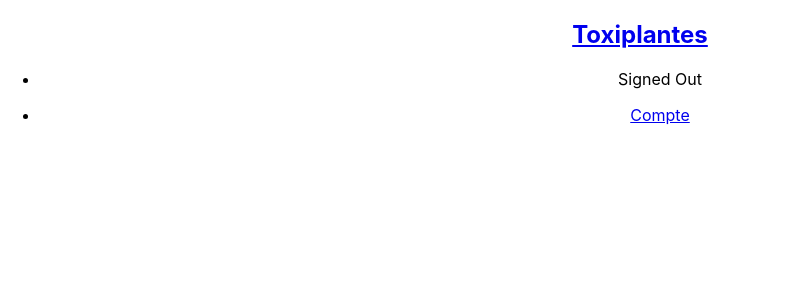
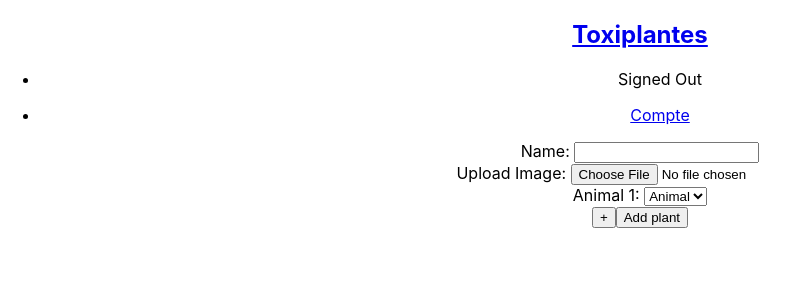
Before and after one commit to SlayerOfShadow/toxiplantes, a React (Create React App) app: page /add-plant in a window 1280 px wide. Shown: the top 300 px of the page, without its empty margins (0-799 px from the left). Built offline with nearby package versions, Linux system fonts and the light colour scheme; no server answers; the database is empty.

Commit message:
started add plant form

```diff
--- a/src/App.js
+++ b/src/App.js
@@ -6,6 +6,7 @@ import Navbar from './components/Navbar';
 import { useState, useEffect } from 'react';
 import { onAuthStateChanged } from "firebase/auth";
 import { auth } from "./firebase";
+import AddPlant from './components/AddPlant';
 
 
 function App() {
@@ -36,6 +37,7 @@ function App() {
           <Routes>
             <Route path="/" element={<Plants />} />
             {isLoggedIn && <Route path="/account" element={<Account isLoggedIn={authUser} />} />}
+            <Route path="/add-plant" element={<AddPlant/>} />
           </Routes>
         </Router>
     </div>
--- /dev/null
+++ b/src/components/AddPlant.js
@@ -0,0 +1,73 @@
+import { useEffect, useState } from "react";
+import { getFirestore, collection, getDocs } from "firebase/firestore";
+
+const AddPlant = () => {
+    const [selectCount, setSelectCount] = useState(1);
+    const [allAnimals, setAllAnimals] = useState([]);
+
+    const addSelect = () => {
+        setSelectCount(selectCount + 1);
+    };
+
+    async function getAllAnimals() {
+        const db = getFirestore();
+
+        try {
+          const animalCollection = collection(db, 'animals'); // Replace 'your_collection_name' with the actual name of your collection
+
+          const querySnapshot = await getDocs(animalCollection);
+
+          const animalNames = [];
+
+          querySnapshot.forEach((doc) => {
+            const animalData = doc.data();
+            // Assuming each document in the collection has a 'name' field
+            const animalName = animalData.name;
+            animalNames.push(animalName);
+          });
+
+          setAllAnimals(animalNames);
+        } catch (error) {
+          console.error('Error getting animals:', error);
+          throw error; // You might want to handle the error in a different way based on your application's needs
+        }
+      }
+
+      useEffect(() => {
+        getAllAnimals();
+        console.log(allAnimals);
+    }, []);
+
+    return (
+        <div>
+            <form>
+                <div className="form-group">
+                    <label htmlFor="name">Name: </label>
+                    <input type="text" id="name" name="name" />
+                </div>
+
+                <div className="form-group">
+                    <label htmlFor="image">Upload Image: </label>
+                    <input type="file" id="image" name="image" accept="image/*" />
+                </div>
+
+                <div id="dynamicSelects">
+                    {[...Array(selectCount)].map((_, index) => (
+                        <div key={index} className="form-group">
+                            <label htmlFor={`dynamicSelect${index + 1}`}>{`Animal ${index + 1}: `}</label>
+                            <select id={`dynamicSelect${index + 1}`} name={`dynamicSelect${index + 1}`}>
+                                <option value={`dynamicOption1_${index + 1}`}>Animal</option>
+                            </select>
+                        </div>
+                    ))}
+                </div>
+
+                <button type="button" onClick={addSelect}>+</button>
+
+                <button type="submit">Add plant</button>
+            </form>
+        </div>
+    );
+}
+
+export default AddPlant
--- a/src/components/Plants.jsx
+++ b/src/components/Plants.jsx
@@ -1,6 +1,7 @@
 import { useEffect, useState } from 'react';
 import { getFirestore, collection, getDocs, getDoc } from 'firebase/firestore'; // Import the necessary Firebase Firestore functions
 import { getUrl } from '../firebase';
+import { Link, Route } from 'react-router-dom';
 
 const Plants = ({ firebaseApp }) => {
     const [plants, setPlants] = useState([]);
@@ -87,6 +88,9 @@ const Plants = ({ firebaseApp }) => {
                         <img className="plant-image" src={plantUrls[index]} alt='' />
                     </div>
                 ))}
+                <Link to="/add-plant">
+                    <button>ADD A PLANT</button>
+                </Link>
             </div>
         </div>
     );
--- a/src/firebase.js
+++ b/src/firebase.js
@@ -2,6 +2,7 @@
 import { initializeApp } from "firebase/app";
 import { getAuth } from "firebase/auth";
 import { getStorage, ref, getDownloadURL } from "firebase/storage";
+import { getFirestore, collection, getDocs } from "firebase/firestore";
 // TODO: Add SDKs for Firebase products that you want to use
 // https://firebase.google.com/docs/web/setup#available-libraries
 
@@ -36,4 +37,8 @@ async function getUrl(path) {
     }
 }
 
+async function getAllAnimals() {
+
+}
+
 export { auth, getUrl };
```
Also changed, not shown: 1 other file (tests, documents, lock files or other folders).
